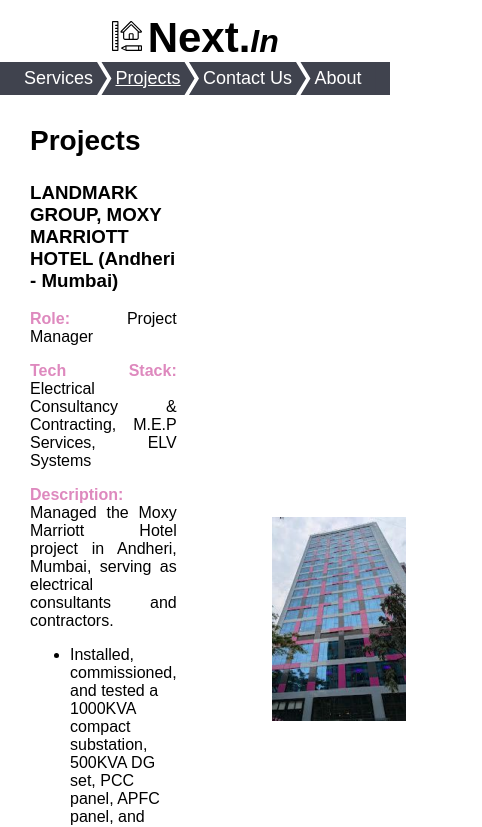
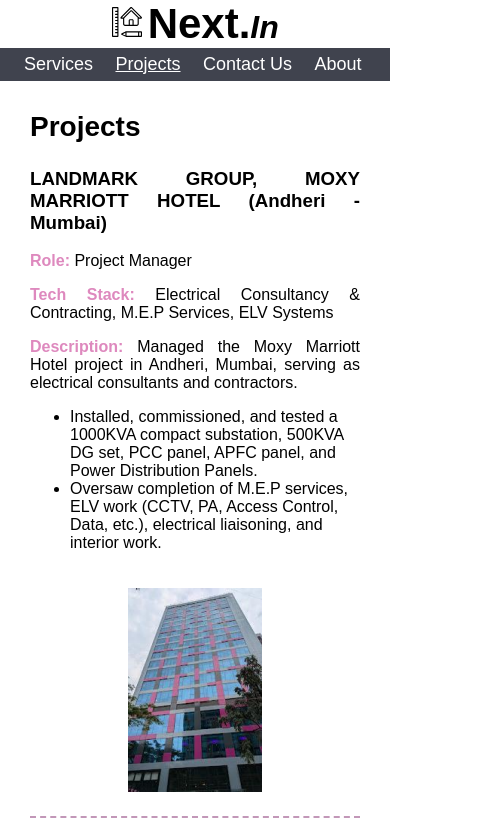
Before and after one commit to atsm-h/Portfolio, a plain HTML site: page projects/index.html in a window 390 px wide. Shown: the top 827 px of the page, 482 px wide, since content can reach past the window. Drawn offline with Linux system fonts and the light colour scheme.

Commit message:
Optimized for Mobile view

```diff
--- a/style.css
+++ b/style.css
@@ -92,6 +92,7 @@
     header {
         flex-direction: column;
         align-items: center;
+        margin: 0;
     }
 
     header nav {
@@ -108,16 +109,16 @@
 
     header nav ul li {
         display: inline-block;
-        clip-path: polygon(0 0, calc(100% - 10px) 0, 100% 50%, calc(100% - 10px) 100%, 0 100%, 10px 50%);
+        /* clip-path: polygon(0 0, calc(100% - 10px) 0, 100% 50%, calc(100% - 10px) 100%, 0 100%, 10px 50%); */
         margin-right: -10px;
     }
 
     header nav ul li:first-child {
-        clip-path: polygon(0 0, calc(100% - 10px) 0, 100% 50%, calc(100% - 10px) 100%, 0 100%);
+        /* clip-path: polygon(0 0, calc(100% - 10px) 0, 100% 50%, calc(100% - 10px) 100%, 0 100%); */
     }
 
     header nav ul li:last-child{
-        clip-path: polygon(0 0, 100% 0, 100% 100%, 0 100%, 10px 50%);
+        /* clip-path: polygon(0 0, 100% 0, 100% 100%, 0 100%, 10px 50%); */
     }
 
     header nav ul li a {
@@ -149,7 +150,7 @@
     margin: 10px 60px 20px;
 }
 
-p {
+h1, h2, h3, p {
     text-align: justify;
 }
 
@@ -298,3 +299,26 @@
 .project-img img {
     justify-self: center;
 }
+
+
+/* ------------------------------- Mobile Projects ----------------------------------- */
+
+@media screen and (max-width: 800px) {
+    .project-container {
+        display: flex;
+        flex-direction: column;
+    }
+
+    .project-item {
+        border-bottom: none;
+    }
+
+    .project-img{
+        border-bottom: 2px dashed #c297b8;
+        padding-bottom: 20px;
+    }
+
+    .project-img:last-child {
+        border-bottom: none;
+    }
+}
```
Also changed, not shown: contact/index.html (+7 -0 lines).
